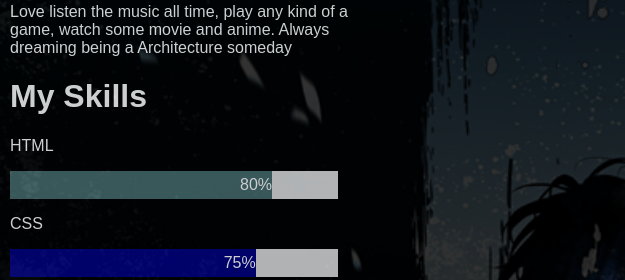
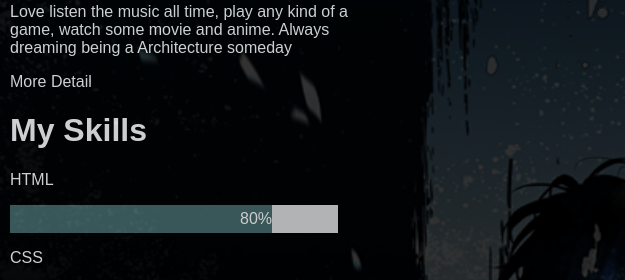
Before and after one commit to sherinhandayani/046-sherin.github.io, a plain HTML site: page index.html in a window 1280 px wide. Shown: the part 573-853 px from the top of the page, 0-625 px from the left. Drawn offline with Linux system fonts and the light colour scheme.

Commit message:
update index.html

```diff
--- a/index.html
+++ b/index.html
@@ -24,6 +24,7 @@
 			<p>Sherin Handayani Aka Deira Lz</p>
 			<p>I'm a 20 years old / Artist and Front-end Developer</p>
 			<p>Love listen the music all time, play any kind of a game, watch some movie and anime. Always dreaming being a Architecture someday</p>
+			<p><a href="about.html">More Detail</a></p>
 			<h1>My Skills</h1>
 
 			<p>HTML</p>
```
